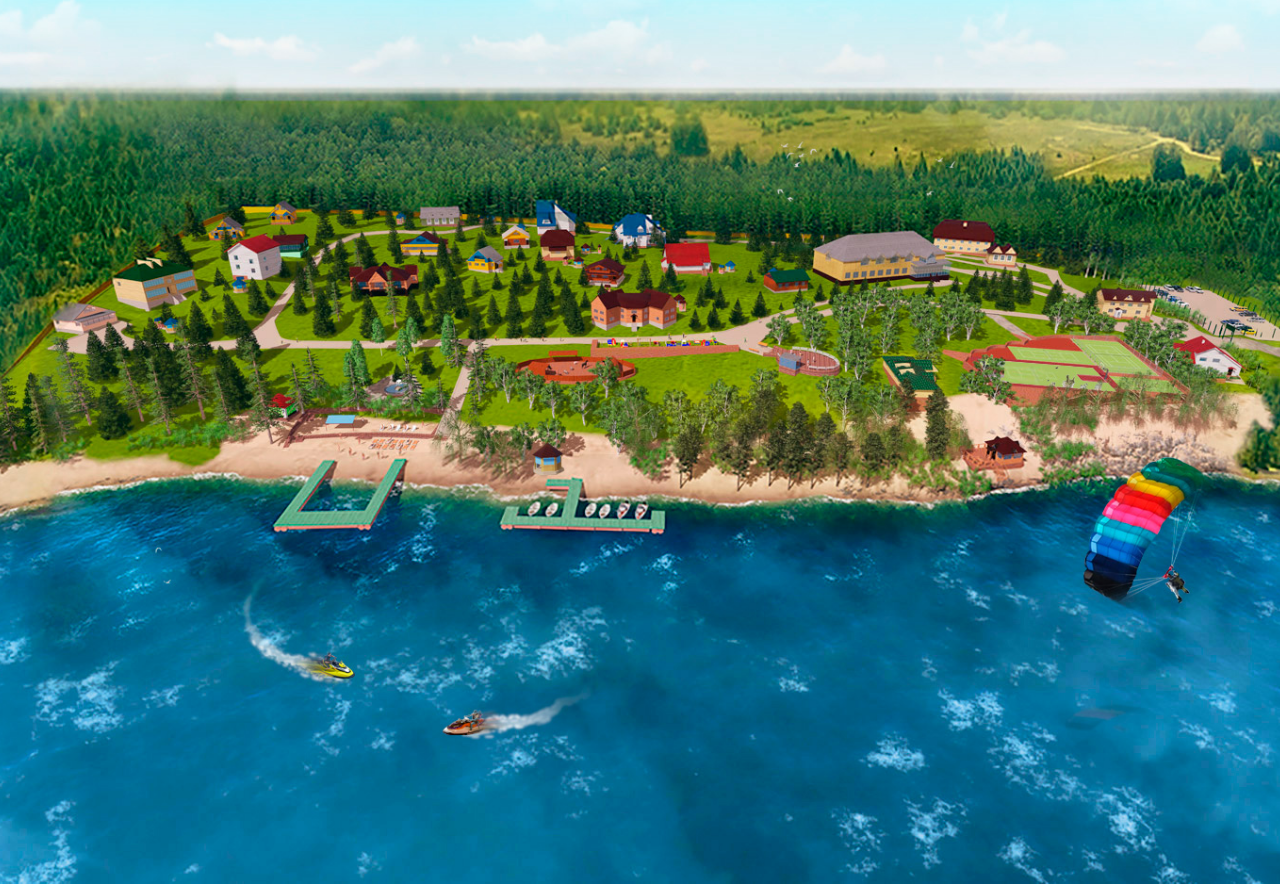
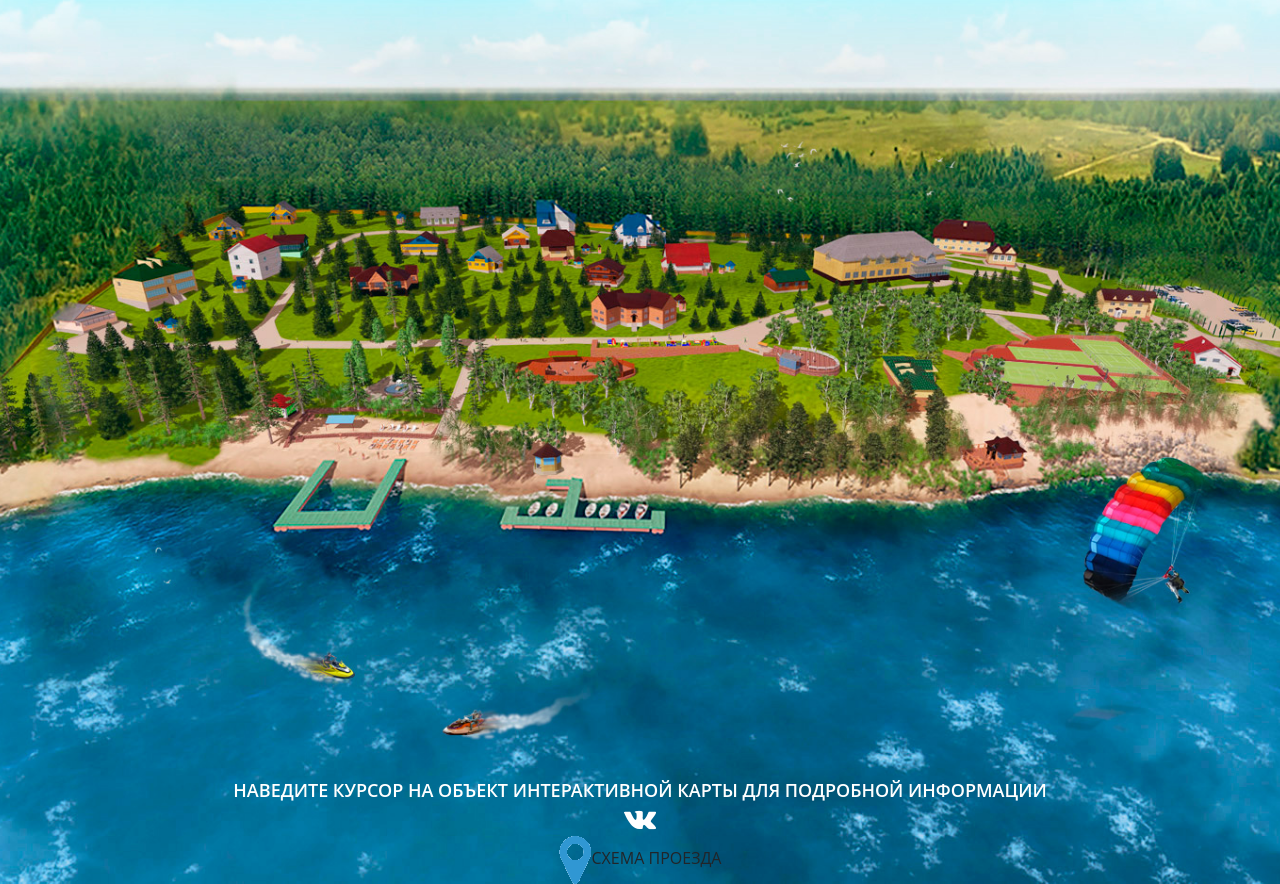
Before and after one commit to sany5881/terenkul, a website: page src/index.html in a window 1280 px wide. Shown: the part 108-992 px from the top of the page. Drawn offline with Linux system fonts and the light colour scheme.

Commit message:
update map section

```diff
--- a/src/index.html
+++ b/src/index.html
@@ -36,6 +36,12 @@
                     </div>
         </div>
     </header>
-    <div class="interactive-map"></div>
+    <div class="map">
+        <div class="bottom_menu">
+            <div class="bottom_menu__instruction">НАВЕДИТЕ КУРСОР НА ОБЪЕКТ ИНТЕРАКТИВНОЙ КАРТЫ ДЛЯ ПОДРОБНОЙ ИНФОРМАЦИИ</div>
+            <div class="bottom_menu__link-vk"><img src="img/vk.png" alt="vk"></div>
+            <div class="bottom_menu__roadmap"><img src="img/icon_map.png" alt="roadmap">Схема проезда</div>
+        </div>
+    </div>
 </body>
 </html>
--- a/src/sass/blocks/_interactive-map.scss
+++ /dev/null
@@ -1,4 +0,0 @@
-.interactive-map {
-    min-height: 900px;
-    background: url(../../img/site_phone.jpg) center (center/cover) no-repeat;
-}
--- /dev/null
+++ b/src/sass/blocks/_map.scss
@@ -0,0 +1,27 @@
+.map {
+    display: flex;
+    justify-content: center;
+    min-height: 900px;
+    background: url(../../img/site_phone.jpg) center (center/cover) no-repeat;
+
+    .bottom_menu {
+        display: flex;
+        flex-direction: column;
+        justify-content: flex-end;
+        align-items: center;
+
+        &__instruction {
+            color:#fff;
+            font-size: 18px;
+            font-weight: 600;
+        }
+
+        &__link-vk {
+            display: flex;
+        }
+
+        &__roadmap {
+            text-transform: uppercase;
+        }
+    }
+}
--- a/src/sass/style.scss
+++ b/src/sass/style.scss
@@ -6,4 +6,4 @@
 }
 
 @import 'blocks/header';
-@import 'blocks/interactive-map';
+@import 'blocks/map';
```
Also changed, not shown: src/css/style.min.css, src/img/icon_map.png (added), src/img/vk.png (added).
